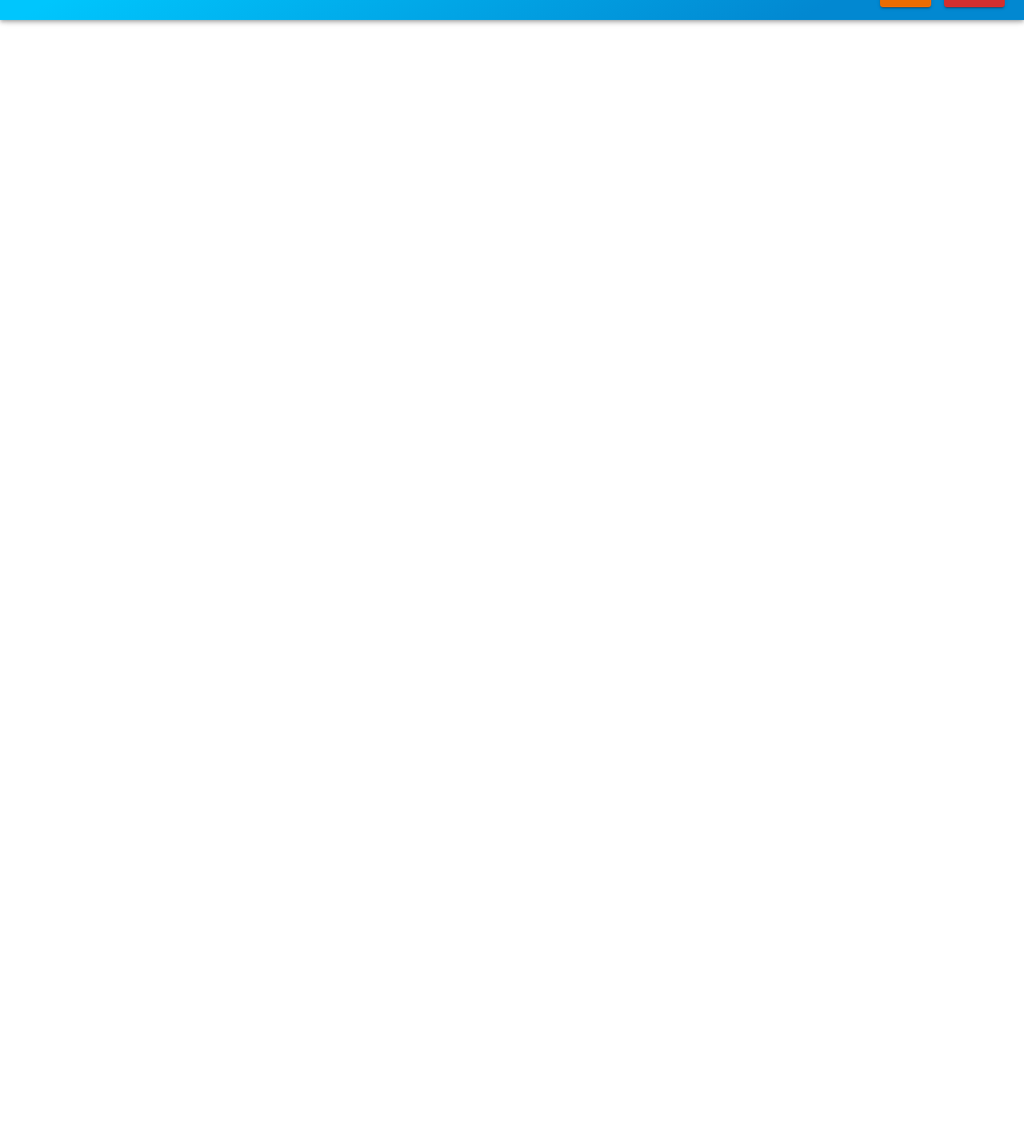
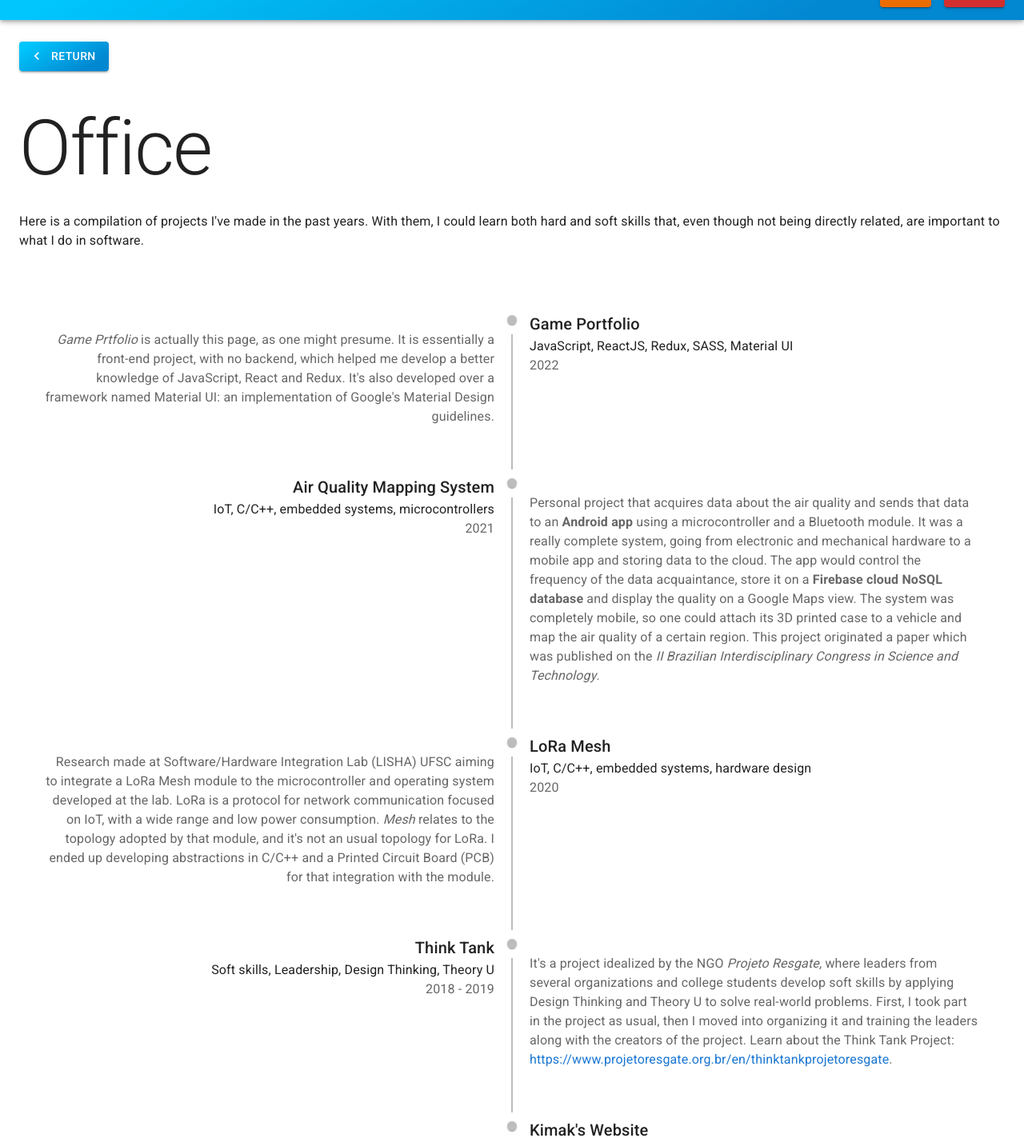
Before and after one commit to vicenteke/redux-portfolio, a React (Create React App) app: page /office in a window 1280 px wide. Before the commit this address had no page. Shown: the part 44-1467 px from the top of the page at 80% size. Before the commit the page ends 800 px from the top, so only its background shows below. Built offline with nearby package versions, Linux system fonts and the light colour scheme.

Commit message:
Created Office and Coffee pages.

```diff
--- a/src/components/App.tsx
+++ b/src/components/App.tsx
@@ -26,12 +26,14 @@ import InboxIcon from '@mui/icons-material/MoveToInbox';
 import MailIcon from '@mui/icons-material/Mail';
 
 import { Coins } from '../features/coins/Coins';
+import ResetButton from './ResetButton';
 import Home from '../pages/Home';
 import Page from '../pages/Page';
 import ReceptionPage from '../pages/Reception';
 import MeetingRoomPage from '../pages/MeetingRoom';
 import LibraryPage from '../pages/Library';
-import ResetButton from './ResetButton';
+import CoffeePage from '../pages/Coffee';
+import OfficePage from '../pages/Office';
 
 // Offset to go under AppBarr
 const Offset = styled('div')(({ theme }) => theme.mixins.toolbar);
@@ -205,6 +207,10 @@ function App() {
                     <Route path="/bathroom" element={<Home />} />
                     <Route path="/lab" element={<Home />} />
                     <Route path="/library" element={<LibraryPage />} />
+                    <Route path="/coffee" element={<CoffeePage />} />
+                    <Route path="/office" element={<OfficePage />} />
+                    <Route path="/store" element={<Page />} />
+                    <Route path="/contact" element={<Page />} />
                 </Routes>
             </Box>
     </>);
--- a/src/components/FAQ.tsx
+++ b/src/components/FAQ.tsx
@@ -4,6 +4,8 @@ import AccordionSummary from '@mui/material/AccordionSummary';
 import AccordionDetails from '@mui/material/AccordionDetails';
 import Typography from '@mui/material/Typography';
 import ExpandMoreIcon from '@mui/icons-material/ExpandMore';
+import Link from '@mui/material/Link';
+
 
 export default function FAQ() {
     const data = [
@@ -29,7 +31,7 @@ export default function FAQ() {
         },
         {
             title: "Who made this?",
-            content: <>My name is Vicente Knihs Erbs. I'm a (full-stack) software developer and this is the portfolio I've made. You can find me on <a href="https://www.linkedin.com/in/vicente-knihs-erbs-335b95209/">LinkedIn</a>, my email is vicenteknihs@gmail.com or call me +55 (47) 99627-9577 (Brazil). Let's chat!</>
+            content: <>My name is Vicente Knihs Erbs. I'm a (full-stack) software developer and this is the portfolio I've made. You can find me on <Link href="https://www.linkedin.com/in/vicente-knihs-erbs-335b95209/" target="_blank" rel="noreferrer" underline="hover">{'LinkedIn'}</Link>, my email is <Link href="mailto:vicenteknihs@gmail.com" target="_blank" rel="noreferrer" underline="hover">{'vicenteknihs@gmail.com'}</Link> or call me +55 (47) 99627-9577 (Brazil). Let's chat!</>
         }
     ]
 
--- /dev/null
+++ b/src/components/ProjectsTimeline.tsx
@@ -0,0 +1,80 @@
+import React from 'react';
+
+import Timeline from '@mui/lab/Timeline';
+import TimelineItem from '@mui/lab/TimelineItem';
+import TimelineSeparator from '@mui/lab/TimelineSeparator';
+import TimelineConnector from '@mui/lab/TimelineConnector';
+import TimelineContent from '@mui/lab/TimelineContent';
+import TimelineDot from '@mui/lab/TimelineDot';
+import TimelineOppositeContent from '@mui/lab/TimelineOppositeContent';
+import Typography from '@mui/material/Typography';
+import Link from '@mui/material/Link';
+
+
+export default function ProjectsTimeline() {
+    const data = [
+        {
+            key: "portfolio",
+            name: "Game Portfolio",
+            skills: "JavaScript, ReactJS, Redux, SASS, Material UI",
+            date: '2022',
+            content: <><i>Game Prtfolio</i> is actually this page, as one might presume. It is essentially a front-end project, with no backend, which helped me develop a better knowledge of JavaScript, React and Redux. It's also developed over a framework named Material UI: an implementation of Google's Material Design guidelines.</>
+        },
+        {
+            key: "air_quality",
+            name: "Air Quality Mapping System",
+            skills: "IoT, C/C++, embedded systems, microcontrollers",
+            date: '2021',
+            content: <>Personal project that acquires data about the air quality and sends that data to an <strong>Android app</strong> using a microcontroller and a Bluetooth module. It was a really complete system, going from electronic and mechanical hardware to a mobile app and storing data to the cloud. The app would control the frequency of the data acquaintance, store it on a <strong>Firebase cloud NoSQL database</strong> and display the quality on a Google Maps view. The system was completely mobile, so one could attach its 3D printed case to a vehicle and map the air quality of a certain region. This project originated a paper which was published on the <i>II Brazilian Interdisciplinary Congress in Science and Technology</i>.</>
+        },
+        {
+            key: "lora_lisha",
+            name: "LoRa Mesh",
+            skills: "IoT, C/C++, embedded systems, hardware design",
+            date: '2020',
+            content: <>Research made at Software/Hardware Integration Lab (LISHA) UFSC aiming to integrate a LoRa Mesh module to the microcontroller and operating system developed at the lab. LoRa is a protocol for network communication focused on IoT, with a wide range and low power consumption. <i>Mesh</i> relates to the topology adopted by that module, and it's not an usual topology for LoRa. I ended up developing abstractions in C/C++ and a Printed Circuit Board (PCB) for that integration with the module.</>
+        },
+        {
+            key: "think_tank",
+            name: "Think Tank",
+            skills: "Soft skills, Leadership, Design Thinking, Theory U",
+            date: '2018 - 2019',
+            content: <>It's a project idealized by the NGO <i>Projeto Resgate</i>, where leaders from several organizations and college students develop soft skills by applying Design Thinking and Theory U to solve real-world problems. First, I took part in the project as usual, then I moved into organizing it and training the leaders along with the creators of the project. Learn about the Think Tank Project: <Link href="https://www.projetoresgate.org.br/en/thinktankprojetoresgate" target="_blank" rel="noreferrer" underline="hover">{'https://www.projetoresgate.org.br/en/thinktankprojetoresgate'}</Link>.</>
+        },
+        {
+            key: "kimak",
+            name: "Kimak's Website",
+            skills: "PHP, MySQL, Bootstrap, JQuery, web development (HTML, CSS and JS)",
+            date: '2020',
+            content: <>This was my first real-life CMS website project, developed using HTML, CSS, JavaScript, PHP, MySQL, Bootstrap and JQuery. You can find it at <Link href="https://www.kimak.com.br" target="_blank" rel="noreferrer" underline="hover">{'https://www.kimak.com.br'}</Link>.</>
+        }
+    ]
+    return (
+        <React.Fragment>
+        <Timeline position="alternate">
+            {data.map((item) =>
+                (
+                <TimelineItem key={item.key}>
+                    <TimelineOppositeContent color="text.secondary">
+                        <br/>
+                        {item.content}
+                        <br/>
+                        <br/>
+                        <br/>
+                    </TimelineOppositeContent>
+                    <TimelineSeparator>
+                        <TimelineDot />
+                        <TimelineConnector />
+                    </TimelineSeparator>
+                    <TimelineContent>
+                        <Typography variant="h6" component="span">{item.name}</Typography>
+                        <Typography>{item.skills}</Typography>
+                        <Typography component="small" color="text.secondary">{item.date}</Typography>
+                    </TimelineContent>
+                </TimelineItem>
+                )
+            )}
+        </Timeline>
+        </React.Fragment>
+    );
+}
--- a/src/features/avatar/TalkBox.tsx
+++ b/src/features/avatar/TalkBox.tsx
@@ -1,6 +1,7 @@
 import React from 'react';
 
 import Box from '@mui/material/Box';
+import Typography from '@mui/material/Typography';
 
 export interface TalkBoxProps {
     room: number,
@@ -27,7 +28,6 @@ const bathroomText = <>
 
 const officeText = <>
     <strong className="text-center">Office</strong><br/><br/>
-    TODO<br/>
     I brought you some of the projects I've made apart from work. That's how software people have fun most of their nights.
 </>
 
@@ -78,7 +78,7 @@ export function TalkBox({ room, active }: TalkBoxProps) {
     return (
         <Box className='talkbox-box'>
             <Box className={active ? 'talkbox talkbox-active' : 'talkbox'}>
-                {active ? roomTexts[room]: ''}
+                <Typography variant="body2" component="p">{active ? roomTexts[room]: ''}</Typography>
             </Box>
         </Box>
     );
--- a/src/features/rooms/Rooms.tsx
+++ b/src/features/rooms/Rooms.tsx
@@ -70,9 +70,7 @@ export function Rooms() {
                     event.preventDefault()
                     dispatch(setActiveRoomAsVisited())
                     dispatch(incrementVisited())
-                    // TODO: create proper individual pages
-                    // navigate(`/${pages[activeRoom]}`)
-                    navigate('/page')
+                    navigate(`/${pages[activeRoom]}`)
                     break
                 default: break
             }
--- /dev/null
+++ b/src/pages/Coffee.tsx
@@ -0,0 +1,33 @@
+import React from 'react';
+import ReturnButton from '../components/ReturnButton'
+import Typography from '@mui/material/Typography';
+import Link from '@mui/material/Link';
+
+export default function CoffeePage() {
+    return (
+        <>
+            <ReturnButton />
+            <br/><br/><Typography variant="h1" component="h1">Coffee</Typography><br/>
+            <Typography variant="body1" component="p">
+            Hey, I'm glad you are interested in my portfolio! Sometimes I feel that portfolios are too impersonal or cold, like a resumé in Times New Roman. If you want to, I would like to share a little of what I do beyond working and coding - things that make me feel like me.
+            </Typography><br/>
+            <Typography variant="h2" component="h2">Music</Typography><br/>
+            <Typography variant="body1" component="p">
+            First of all, music has been part of my life since I was a child. Right now, I'm the bassist of what I would classify as an Indie Rock band. It's called <i>Pétala Quinto</i> and we write our own songs. Check it out on <Link href="https://open.spotify.com/artist/6gxWnvNLTTXhQMniSYxFUD" target="_blank" rel="noreferrer" underline="hover">{'Spotify'}</Link> or <Link href="https://www.youtube.com/channel/UCMBGcJA16AGJM-OMk0QYekw" target="_blank" rel="noreferrer" underline="hover">{'YouTube'}</Link> or werever you want to - other streamings platforms or even on <Link href="https://www.instagram.com/petalaquinto/" target="_blank" rel="noreferrer" underline="hover">{'Instagram'}</Link>.
+            </Typography><br/>
+            <Typography variant="body1" component="p">
+            It's something important for me. Moreover, it has given me several opportunities, for instance for volunteering.
+            </Typography><br/>
+            <Typography variant="h2" component="h2">Volunteering</Typography><br/>
+            <Typography variant="body1" component="p">
+            Luckily, I could participate in some volunteering projects. Now, there are two that I take part: Escola dos Anjos and Movimento Campista.
+            </Typography><br/>
+            <Typography variant="body1" component="p">
+            <strong>Escola dos Anjos</strong>, roughly translated to <i>Angel's School</i>, is a social project where needy children between 8 and 12 years old enjoy a day playing and learning "how an angel behaves on earth". Since 2018, I participate mostly with the music interactions and any infrastructure organization required in my home city. Learn about Escola dos Anjos on Escola dos Anjos' Instagram profile: <Link href="https://www.instagram.com/escoladosanjos/" target="_blank" rel="noreferrer" underline="hover">{'@escoladosanjos'}</Link>
+            </Typography><br/>
+            <Typography variant="body1" component="p">
+            <strong>Movimento Campista</strong> involves Catholic camping retreats separated in different age groups, where I've been taking part in the music teams for children and teenagers since 2017.
+            </Typography>
+        </>
+    );
+}
--- a/src/pages/Library.tsx
+++ b/src/pages/Library.tsx
@@ -7,9 +7,9 @@ export default function LibraryPage() {
     return (
         <>
             <ReturnButton />
-            <br/><br/><Typography variant="h1" component="p">Library</Typography><br/>
+            <br/><br/><Typography variant="h1" component="h1">Library</Typography><br/>
             <Typography variant="body1" component="p">
-            Surprisingly enough, I have a <strong>Bachelor's degree in Mechatronics Engineering</strong> from Universidade Federal de Santa Catarina (UFSC), with Academic Honors. UFSC is among the best LATAM universities, if you're a curious person you can learn more at <Link href="" target="_blank" rel="noreferrer" underline="hover">{'https://en.ufsc.br/'}</Link>.
+            Surprisingly enough, I have a <strong>Bachelor's degree in Mechatronics Engineering</strong> from Universidade Federal de Santa Catarina (UFSC), with Academic Honors. UFSC is among the best LATAM universities, if you're a curious person you can learn more at <Link href="https://en.ufsc.br/" target="_blank" rel="noreferrer" underline="hover">{'https://en.ufsc.br/'}</Link>.
             </Typography><br/>
             <Typography variant="body1" component="p">
             Usually, no one knows what mechatronics is about, so let me briefly explain it. It is something like mechanics + electronics + computing. The main focus for us was on <strong>embedded systems</strong>, which include <strong>microcontrollers, real-time operating systems,</strong> some <strong>electronics</strong> and not so much <strong>mechanics</strong>.
--- a/src/pages/MeetingRoom.tsx
+++ b/src/pages/MeetingRoom.tsx
@@ -7,7 +7,7 @@ export default function MeetingRoomPage() {
     return (
         <>
             <ReturnButton />
-            <br/><br/><Typography variant="h1" component="p">Meeting Room</Typography><br/>
+            <br/><br/><Typography variant="h1" component="h1">Meeting Room</Typography><br/>
 
             <Typography variant="body1" component="p">
             Here's a a list of my work experiences and a description of what I used to do during each of them.
--- /dev/null
+++ b/src/pages/Office.tsx
@@ -0,0 +1,20 @@
+import React from 'react';
+import Typography from '@mui/material/Typography';
+import ReturnButton from '../components/ReturnButton'
+import ProjectsTimeline from '../components/ProjectsTimeline';
+
+
+export default function OfficePage() {
+    return (
+        <>
+            <ReturnButton />
+            <br/><br/><Typography variant="h1" component="h1">Office</Typography><br/>
+            <Typography variant="body1" component="p">
+            Here is a compilation of projects I've made in the past years. With them, I could learn both hard and soft skills that, even though not being directly related, are important to what I do in software.
+            </Typography><br/>
+            <br/>
+            <ProjectsTimeline />
+            <br/>
+        </>
+    );
+}
--- a/src/pages/Page.tsx
+++ b/src/pages/Page.tsx
@@ -6,7 +6,7 @@ export default function Page() {
     return (
         <>
             <ReturnButton />
-            <br/><br/><Typography variant="h1" component="p">Hello World!</Typography><br/>
+            <br/><br/><Typography variant="h1" component="h1">Hello World!</Typography><br/>
             <Typography variant="body1" component="p">
             </Typography><br/>
             <ReturnButton />
--- a/src/pages/Reception.tsx
+++ b/src/pages/Reception.tsx
@@ -7,7 +7,7 @@ export default function ReceptionPage() {
     return (
         <>
             <ReturnButton />
-            <br/><br/><Typography variant="h1" component="p">Reception</Typography><br/>
+            <br/><br/><Typography variant="h1" component="h1">Reception</Typography><br/>
 
             <Typography variant="body1" component="p">
             Welcome to my portfolio! I believe it can be boring sometimes to keep looking for software developers CVs and stuff, so I decided to create a nicer experience for you. That's why this is actually a game.
@@ -24,7 +24,7 @@ export default function ReceptionPage() {
             I'll be here to help you as an avatar. You can return to this room whenever you want to, so you can find some help. I hope you enjoy this "game portfolio" as much as I did while developing it. Have fun!
             </Typography><br/>
             <br/>
-            <h2>FAQ</h2>
+            <Typography variant="h2" component="h2">FAQ</Typography><br/>
             <FAQ />
         </>
     );
```
